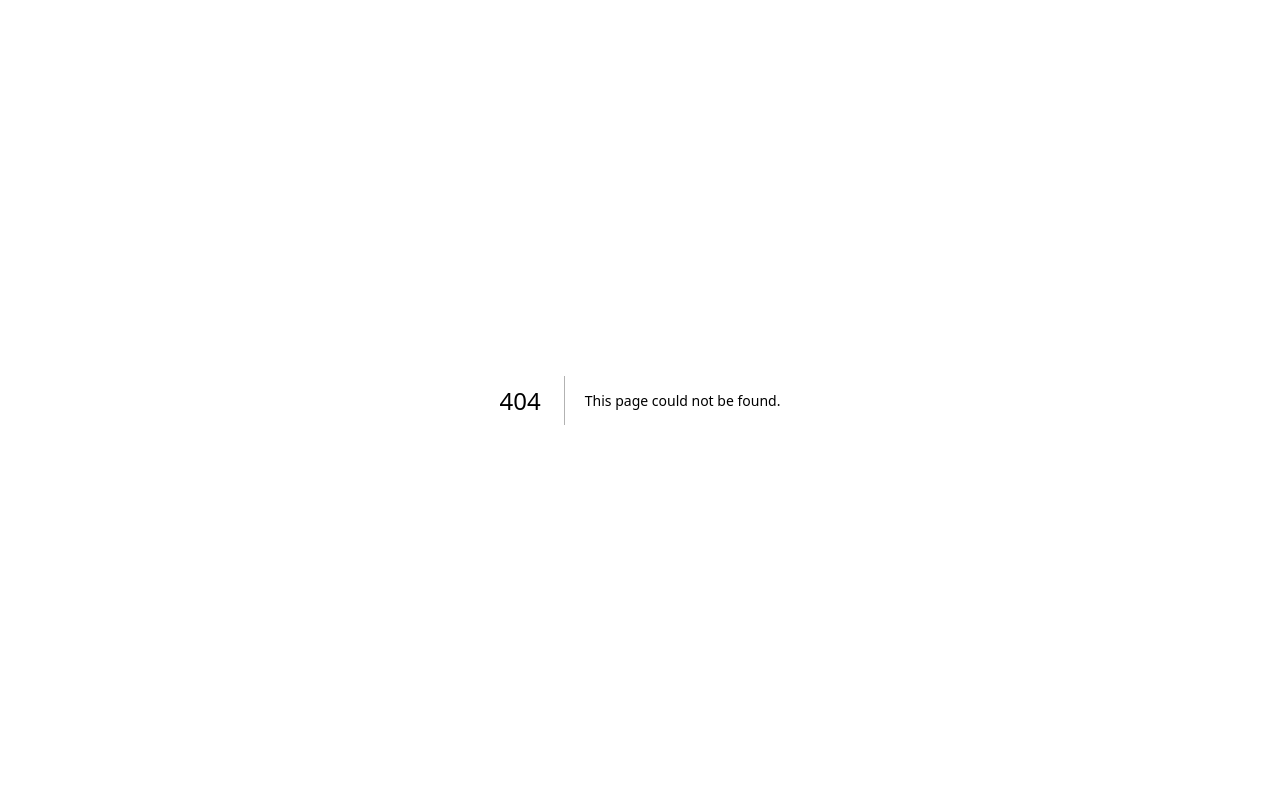
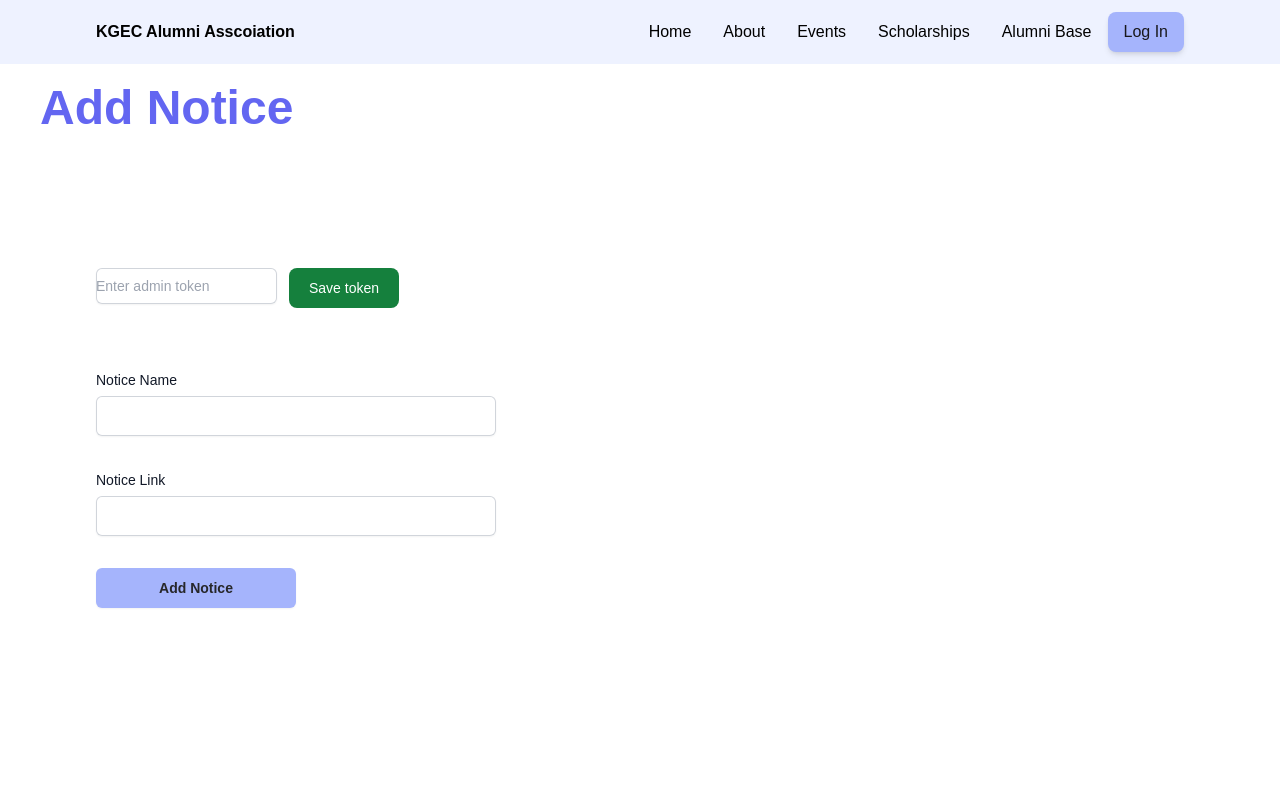
Before and after one commit to kgec-alumni-interaction-cell/website, a Next.js app: page /add-notice in a window 1280 px wide. Before the commit this address had no page. Shown: the top 800 px of the page. Built offline with nearby package versions, Linux system fonts and the light colour scheme; a web font is replaced by a local one.

Commit message:
added add notic page

```diff
--- /dev/null
+++ b/src/pages/add-notice/index.tsx
@@ -0,0 +1,62 @@
+import Authenticator from "@/components/authenticator";
+import Layout from "@/components/layout";
+import { FormEvent, useState } from "react";
+
+function AddNotice() {
+  const [token, setToken] = useState<string>("");
+
+  return (
+    <Layout>
+      <section className="bg-white min-w-full flex flex-col w-full h-[calc(100vh-12px)]">
+        <h2 className="text-[2.5rem] py-5 px-10 text-indigo-500 lg:text-[3rem] font-black mb-0 leading-none">
+          Add Notice
+        </h2>
+
+        <form
+          className="w-full overflow-y-auto flex flex-col justify-start gap-8 p-12 md:px-8 lg:p-24 max-h-full"
+          method="POST"
+        >
+          <Authenticator token={token} setToken={setToken} />
+          <div>
+            <label
+              htmlFor="name"
+              className="block text-sm font-medium leading-6 text-gray-900"
+            >
+              Notice Name
+            </label>
+            <div className="mt-1">
+              <input
+                name="notice-name"
+                required
+                className="block w-[200px] md:w-[400px] rounded-md border-0 text-gray-900 shadow-sm ring-1 ring-inset ring-gray-300 placeholder:text-gray-500 focus:ring-2 focus:ring-inset focus:ring-indigo-500 sm:text-sm sm:leading-6 outline-none focus:outline-none px-3 py-2"
+              />
+            </div>
+          </div>
+          <div>
+            <label
+              htmlFor="name"
+              className="block text-sm font-medium leading-6 text-gray-900"
+            >
+              Notice Link
+            </label>
+            <div className="mt-1">
+              <input
+                name="notice-link"
+                required
+                className="block w-[200px] md:w-[400px] rounded-md border-0 text-gray-900 shadow-sm ring-1 ring-inset ring-gray-300 placeholder:text-gray-500 focus:ring-2 focus:ring-inset focus:ring-indigo-500 sm:text-sm sm:leading-6 outline-none focus:outline-none px-3 py-2"
+              />
+            </div>
+          </div>
+          <button
+            type="submit"
+            className="flex w-[200px] justify-center rounded-md bg-indigo-300 hover:bg-indigo-400/80 px-3 py-2 text-sm font-semibold leading-6 text-zinc-800 shadow-sm duration-200 focus-visible:outline focus-visible:outline-2 focus-visible:outline-offset-2 focus-visible:outline-indigo-600"
+          >
+            Add Notice
+          </button>
+        </form>
+      </section>
+    </Layout>
+  );
+}
+
+export default AddNotice;
```
